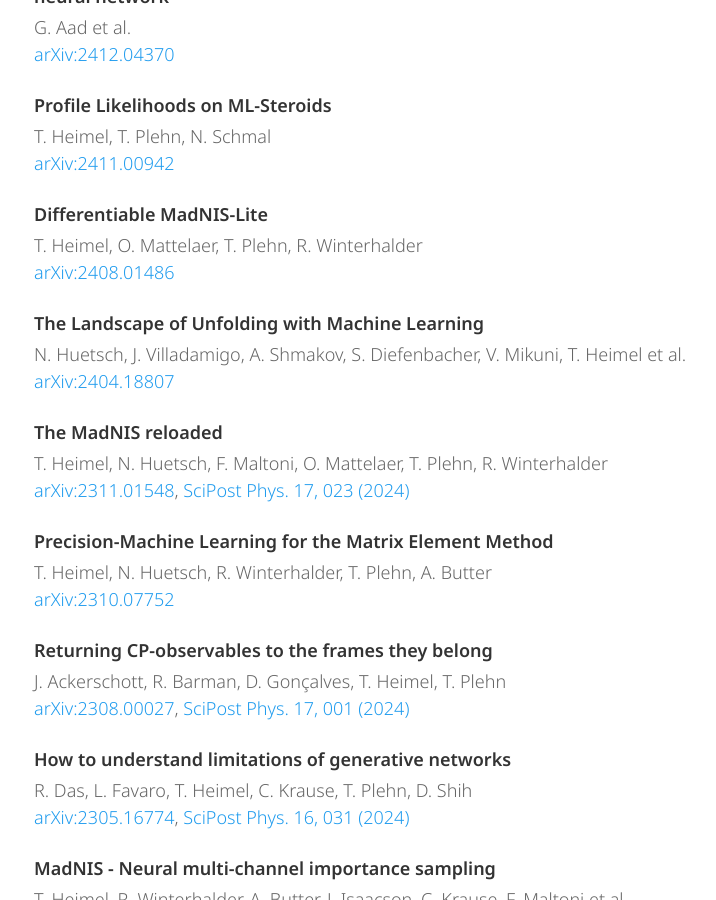
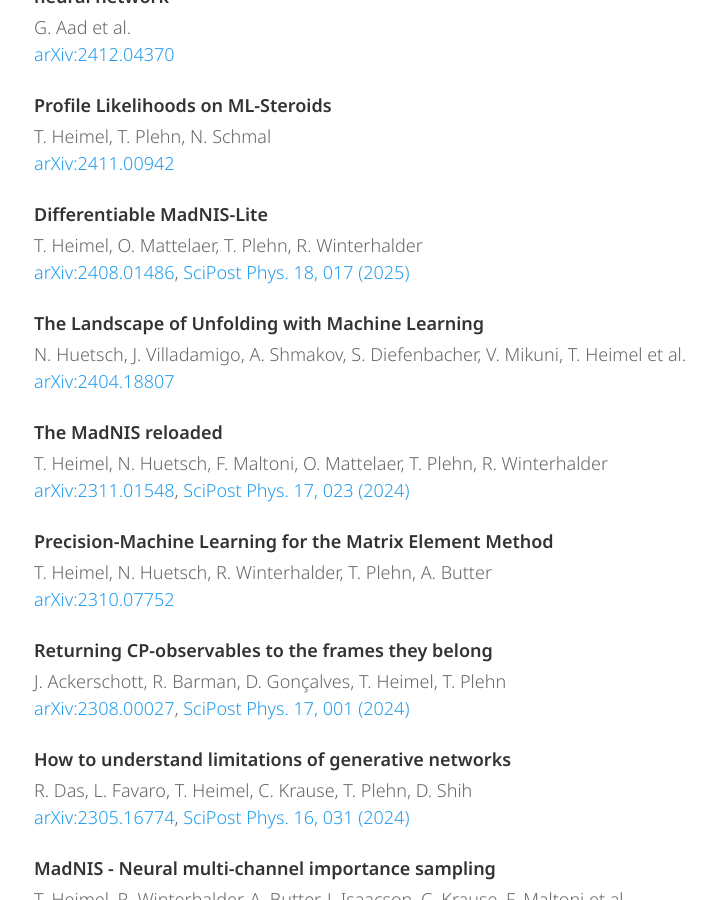
Before and after one commit to theoheimel/theoheimel.github.io, a Jekyll site: the page built from index.md, in a window 1280 px wide and 900 px high, scrolled down 1113 px. Shown: the whole window, without its empty margins (292-1008 px from the left). Built offline with Jekyll 4.4.1, drawn with Linux system fonts in a browser that asks for light colours.

Commit message:
Update publications

```diff
--- a/_data/publications.yaml
+++ b/_data/publications.yaml
@@ -7,6 +7,8 @@
 - authors: "T. Heimel, O. Mattelaer, T. Plehn, R. Winterhalder"
   title: "Differentiable MadNIS-Lite"
   arxiv: "2408.01486"
+  journal: "SciPost Phys. 18, 017 (2025)"
+  doi: "10.21468/SciPostPhys.18.1.017"
 - authors: "N. Huetsch, J. Villadamigo, A. Shmakov, S. Diefenbacher, V. Mikuni, T. Heimel et al."
   title: "The Landscape of Unfolding with Machine Learning"
   arxiv: "2404.18807"
```
